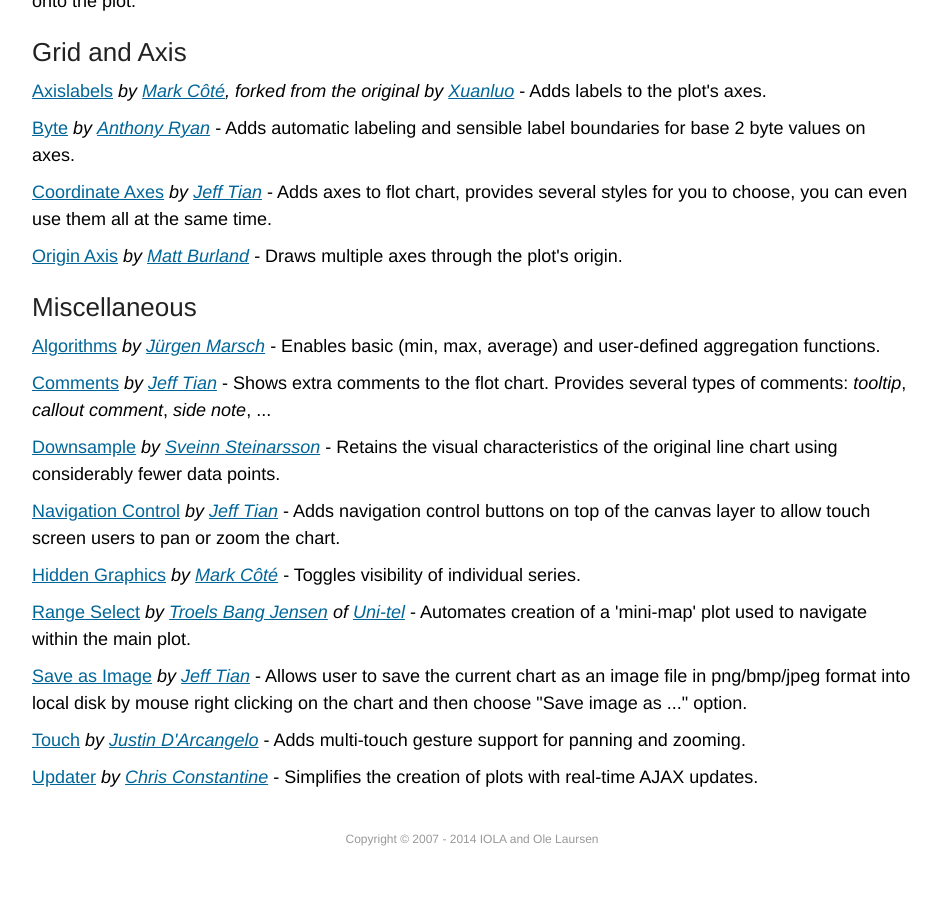
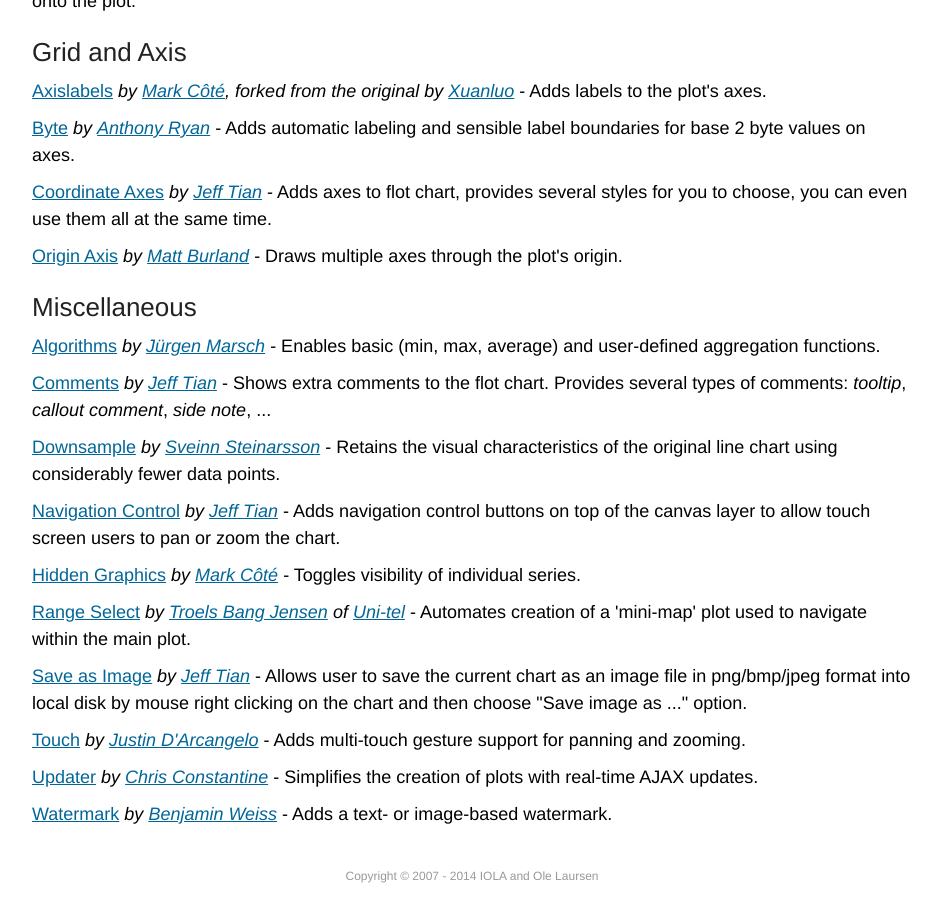
Before and after one commit to flot/flot.github.com, a Jekyll site: the page built from plugins/index.html, in a window 1280 px wide and 900 px high, scrolled down 1714 px. Shown: the whole window, without its empty margins (168-1109 px from the left). Built offline with Jekyll 4.4.1, drawn with Linux system fonts in a browser that asks for light colours; Markdown is read by kramdown in place of the engine named in the settings; before the commit the page ends 2577 px from its top, so only the background shows below that.

Commit message:
Watermark plugin

```diff
--- a/plugins/index.html
+++ b/plugins/index.html
@@ -189,3 +189,7 @@ Adds multi-touch gesture support for panning and zooming.</p>
 <p><a href="https://raw.github.com/cconstantine/flot_updater">Updater</a>
 <em>by <a href="https://github.com/cconstantine">Chris Constantine</a></em> -
 Simplifies the creation of plots with real-time AJAX updates.</p>
+
+<p><a href="https://github.com/benjamin-weiss/jquery.flot.watermark">Watermark</a>
+<em>by <a href="https://github.com/benjamin-weiss/">Benjamin Weiss</a></em> -
+Adds a text- or image-based watermark.</p>
```
